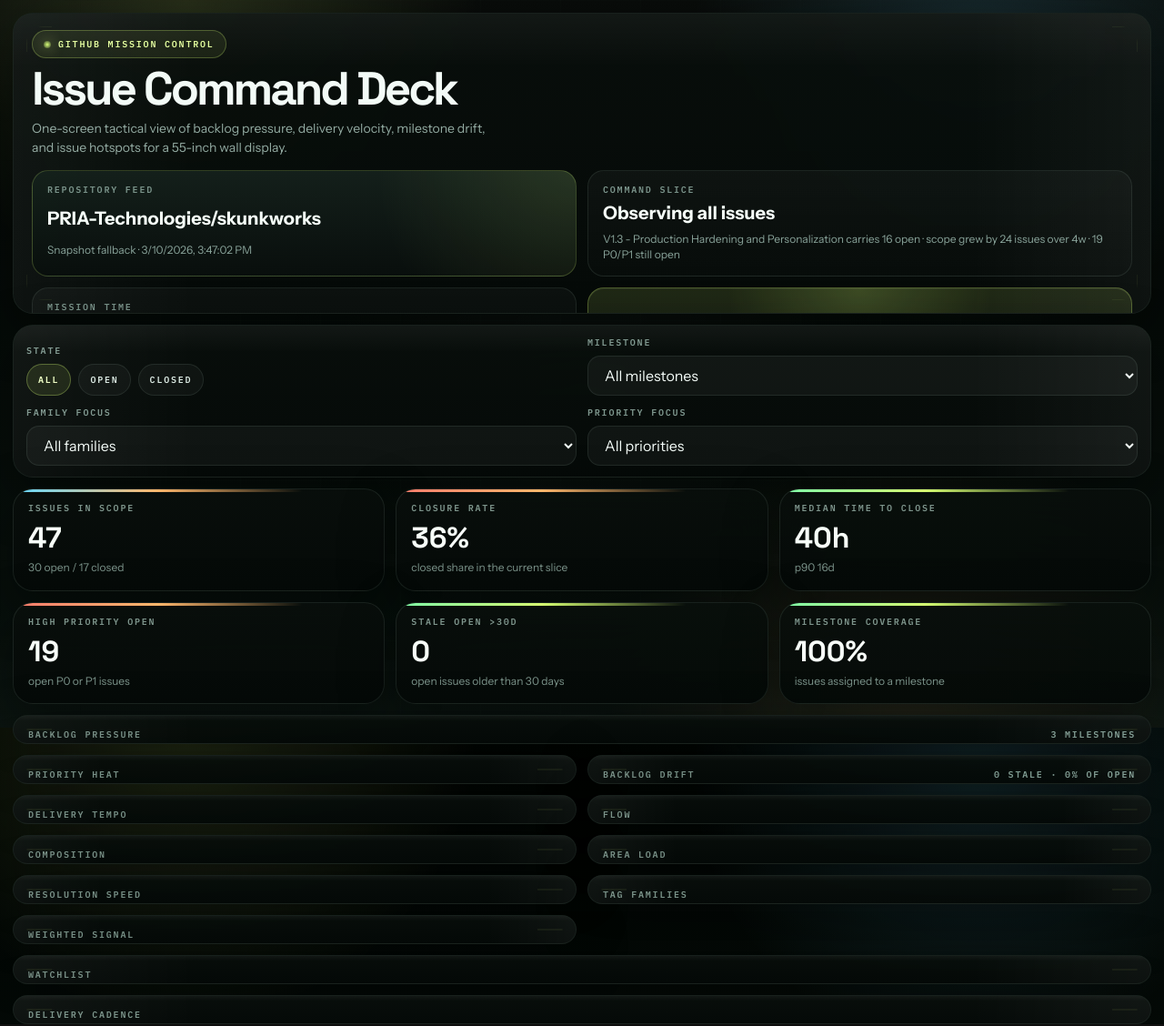
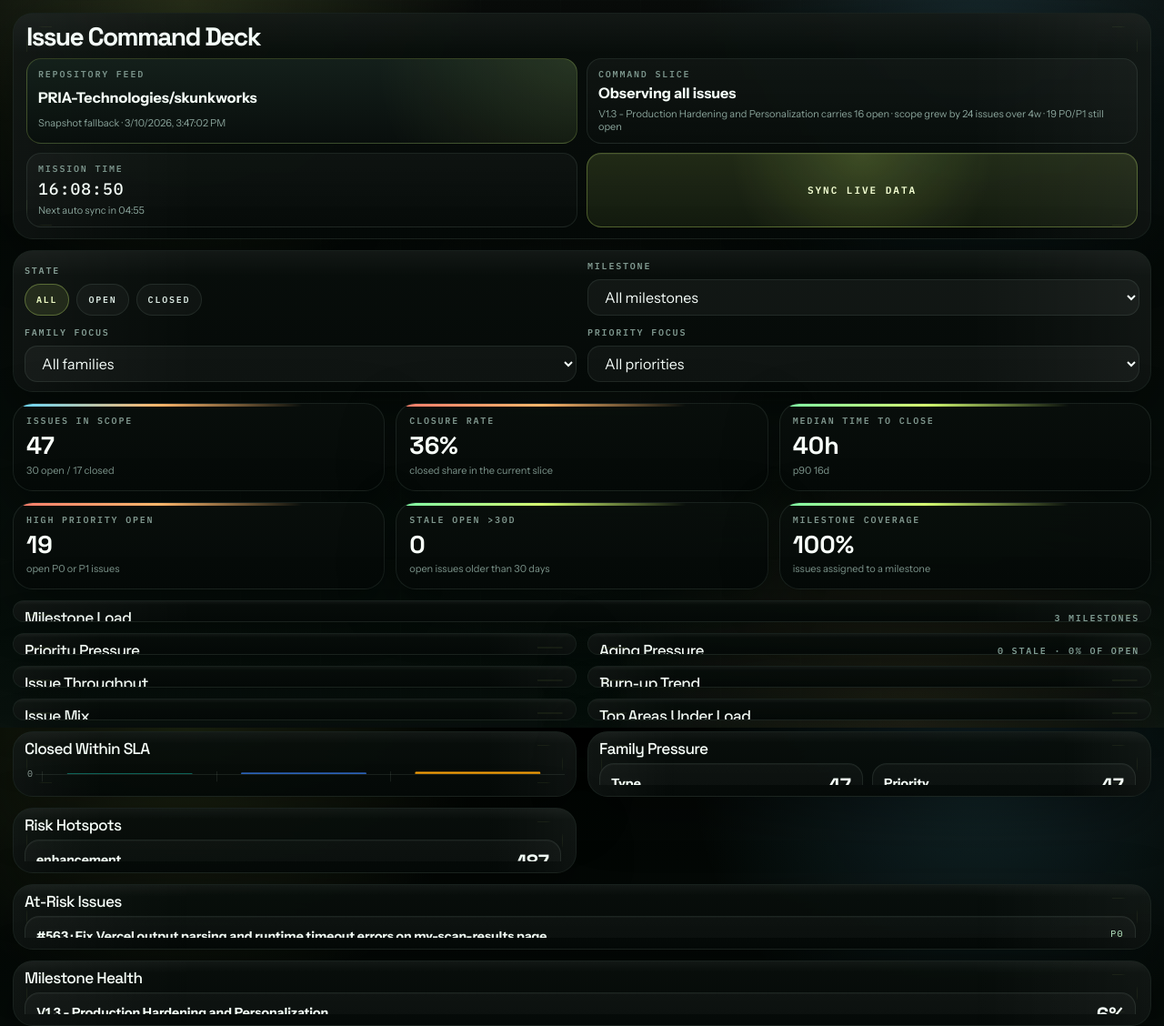
Before and after one commit to Tate5000/github-observeability-tool, a website: page index.html in a window 1280 px wide. Shown: the whole page at 91% size. Drawn offline with Linux system fonts and the light colour scheme; no server answers.

Commit message:
Tighten dashboard headers and reclaim chart space

```diff
--- a/index.html
+++ b/index.html
@@ -143,16 +143,15 @@
 
       .command-header {
         display: grid;
-        grid-template-columns: minmax(320px, 1.08fr) minmax(0, 1.92fr);
-        gap: 14px;
-        padding: 18px 20px;
+        grid-template-columns: minmax(280px, 0.9fr) minmax(0, 2.1fr);
+        gap: 10px;
+        padding: 12px 14px;
       }
 
       .eyebrow,
       .status-label,
       .filter-label,
       .metric-label,
-      .panel-kicker,
       .badge,
       .pill,
       .panel-meta {
@@ -164,57 +163,27 @@
       }
 
       .brand-block {
-        display: grid;
-        gap: 10px;
-        align-content: center;
-      }
-
-      .eyebrow {
-        display: inline-flex;
+        min-width: 0;
+        display: flex;
         align-items: center;
-        gap: 8px;
-        width: fit-content;
-        padding: 8px 12px;
-        border-radius: 999px;
-        border: 1px solid rgba(214, 255, 114, 0.26);
-        background: rgba(214, 255, 114, 0.08);
-        color: #e4ff9d;
-      }
-
-      .eyebrow::before {
-        content: "";
-        width: 8px;
-        height: 8px;
-        border-radius: 50%;
-        background: radial-gradient(circle, #d6ff72 0%, rgba(214, 255, 114, 0.3) 72%);
-        box-shadow: 0 0 14px rgba(214, 255, 114, 0.52);
       }
 
       .headline {
-        display: grid;
-        gap: 10px;
+        min-width: 0;
       }
 
       h1 {
         margin: 0;
         font-family: "Space Grotesk", sans-serif;
-        font-size: clamp(34px, 4vw, 56px);
-        line-height: 0.92;
+        font-size: clamp(24px, 2.2vw, 36px);
+        line-height: 0.96;
         letter-spacing: -0.06em;
-      }
-
-      .command-copy {
-        margin: 0;
-        max-width: 56ch;
-        font-size: 14px;
-        line-height: 1.5;
-        color: #93aba2;
       }
 
       .status-bank {
         display: grid;
         grid-template-columns: repeat(4, minmax(0, 1fr));
-        gap: 12px;
+        gap: 10px;
         min-width: 0;
       }
 
@@ -222,9 +191,9 @@
         position: relative;
         min-width: 0;
         display: grid;
-        gap: 8px;
-        padding: 14px 16px;
-        border-radius: 18px;
+        gap: 6px;
+        padding: 10px 12px;
+        border-radius: 16px;
         border: 1px solid var(--line);
         background: linear-gradient(180deg, rgba(255, 255, 255, 0.035), rgba(255, 255, 255, 0.012));
       }
@@ -242,31 +211,31 @@
 
       .status-value {
         min-width: 0;
-        font-size: 20px;
+        font-size: 16px;
         font-weight: 700;
-        line-height: 1.15;
+        line-height: 1.1;
         color: #f6fff9;
       }
 
       .status-value.mono {
         font-family: "IBM Plex Mono", monospace;
-        font-size: clamp(20px, 1.9vw, 28px);
+        font-size: clamp(16px, 1.4vw, 22px);
         font-weight: 500;
         letter-spacing: 0.06em;
       }
 
       .status-sub {
         min-width: 0;
-        font-size: 12px;
-        line-height: 1.45;
+        font-size: 11px;
+        line-height: 1.35;
         color: #89a39a;
       }
 
       .action-button {
         appearance: none;
         border: 1px solid rgba(214, 255, 114, 0.28);
-        border-radius: 18px;
-        padding: 14px 16px;
+        border-radius: 16px;
+        padding: 10px 14px;
         cursor: pointer;
         font-family: "IBM Plex Mono", monospace;
         font-size: 11px;
@@ -294,7 +263,7 @@
       }
 
       .filters {
-        padding: 12px 14px;
+        padding: 10px 12px;
       }
 
       .filter-grid {
@@ -342,7 +311,7 @@
 
       select {
         width: 100%;
-        height: 44px;
+        height: 40px;
         padding: 0 14px;
         border-radius: 14px;
         border: 1px solid var(--line);
@@ -357,7 +326,7 @@
       }
 
       .metric-card {
-        padding: 14px 16px 16px;
+        padding: 12px 14px 14px;
         isolation: isolate;
       }
 
@@ -388,18 +357,18 @@
       }
 
       .metric-value {
-        margin-top: 10px;
+        margin-top: 8px;
         font-family: "Space Grotesk", sans-serif;
-        font-size: clamp(28px, 2.5vw, 40px);
+        font-size: clamp(24px, 2.1vw, 34px);
         font-weight: 700;
         line-height: 1;
         color: #f8fff9;
       }
 
       .metric-sub {
-        margin-top: 8px;
-        font-size: 12px;
-        line-height: 1.45;
+        margin-top: 6px;
+        font-size: 11px;
+        line-height: 1.35;
         color: #7c948b;
       }
 
@@ -432,39 +401,27 @@
         min-height: 0;
         display: flex;
         flex-direction: column;
-        padding: 14px 16px 16px;
+        padding: 10px 12px 12px;
       }
 
       .panel-head {
         display: flex;
         justify-content: space-between;
-        gap: 12px;
-        align-items: flex-start;
-        margin-bottom: 12px;
+        gap: 10px;
+        align-items: center;
+        margin-bottom: 6px;
       }
 
       .panel-head > div:first-child {
         min-width: 0;
       }
 
-      .panel-kicker {
-        color: #7a9389;
-      }
-
       .panel-title {
-        margin-top: 6px;
         font-family: "Space Grotesk", sans-serif;
-        font-size: clamp(20px, 2vw, 28px);
+        font-size: clamp(16px, 1.35vw, 24px);
         line-height: 1;
         letter-spacing: -0.04em;
         color: #f7fff9;
-      }
-
-      .panel-copy {
-        margin-top: 6px;
-        font-size: 12px;
-        line-height: 1.45;
-        color: #7c948b;
       }
 
       .panel-meta {
@@ -547,9 +504,9 @@
       .hotspot-sub,
       .list-sub,
       .milestone-sub {
-        margin-top: 6px;
-        font-size: 12px;
-        line-height: 1.45;
+        margin-top: 4px;
+        font-size: 11px;
+        line-height: 1.35;
         color: #80978f;
       }
 
@@ -646,8 +603,8 @@
         }
 
         .dashboard-grid {
-          height: calc(100vh - 460px);
-          grid-template-rows: 0.94fr 0.9fr 0.86fr 1.3fr;
+          height: calc(100vh - 332px);
+          grid-template-rows: 1fr 1fr 0.92fr 1.18fr;
         }
       }
 
@@ -721,13 +678,8 @@
     <div class="shell">
       <section class="command-header">
         <div class="brand-block">
-          <div class="eyebrow">GitHub Mission Control</div>
           <div class="headline">
             <h1>Issue Command Deck</h1>
-            <p class="command-copy">
-              One-screen tactical view of backlog pressure, delivery velocity, milestone drift, and
-              issue hotspots for a 55-inch wall display.
-            </p>
           </div>
         </div>
 
@@ -784,9 +736,7 @@
         <article class="panel span-8">
           <div class="panel-head">
             <div>
-              <div class="panel-kicker">Backlog Pressure</div>
               <div class="panel-title">Milestone Load</div>
-              <div class="panel-copy">Open versus closed issue volume by milestone in the current slice.</div>
             </div>
             <div class="panel-meta" id="milestone-meta"></div>
           </div>
@@ -798,9 +748,7 @@
         <article class="panel span-4">
           <div class="panel-head">
             <div>
-              <div class="panel-kicker">Priority Heat</div>
               <div class="panel-title">Priority Pressure</div>
-              <div class="panel-copy">Where the open and closed work is concentrating by priority.</div>
             </div>
           </div>
           <div class="chart-wrap">
@@ -811,9 +759,7 @@
         <article class="panel span-4">
           <div class="panel-head">
             <div>
-              <div class="panel-kicker">Backlog Drift</div>
               <div class="panel-title">Aging Pressure</div>
-              <div class="panel-copy">Open issue age bands so stale work stands out immediately.</div>
             </div>
             <div class="panel-meta" id="aging-meta"></div>
           </div>
@@ -825,9 +771,7 @@
         <article class="panel span-6">
           <div class="panel-head">
             <div>
-              <div class="panel-kicker">Delivery Tempo</div>
               <div class="panel-title">Issue Throughput</div>
-              <div class="panel-copy">Issues opened and closed across the last twelve weeks.</div>
             </div>
           </div>
           <div class="chart-wrap">
@@ -838,9 +782,7 @@
         <article class="panel span-6">
           <div class="panel-head">
             <div>
-              <div class="panel-kicker">Flow</div>
               <div class="panel-title">Burn-up Trend</div>
-              <div class="panel-copy">Total scope, completed scope, and remaining backlog across the last twelve weeks.</div>
             </div>
           </div>
           <div class="chart-wrap">
@@ -851,9 +793,7 @@
         <article class="panel span-4">
           <div class="panel-head">
             <div>
-              <div class="panel-kicker">Composition</div>
               <div class="panel-title">Issue Mix</div>
-              <div class="panel-copy">How the current slice breaks across bugs, enhancements, docs, and support.</div>
             </div>
           </div>
           <div class="chart-wrap">
@@ -864,9 +804,7 @@
         <article class="panel span-4">
           <div class="panel-head">
             <div>
-              <div class="panel-kicker">Area Load</div>
               <div class="panel-title">Top Areas Under Load</div>
-              <div class="panel-copy">Area labels carrying the most open work right now.</div>
             </div>
           </div>
           <div class="chart-wrap">
@@ -877,9 +815,7 @@
         <article class="panel span-4">
           <div class="panel-head">
             <div>
-              <div class="panel-kicker">Resolution Speed</div>
               <div class="panel-title">Closed Within SLA</div>
-              <div class="panel-copy">Closed tickets that resolved within 24 hours, 7 days, and 30 days.</div>
             </div>
           </div>
           <div class="chart-wrap">
@@ -890,9 +826,7 @@
         <article class="panel span-4">
           <div class="panel-head">
             <div>
-              <div class="panel-kicker">Tag Families</div>
               <div class="panel-title">Family Pressure</div>
-              <div class="panel-copy">Pressure by label family with the hottest tag inside each band.</div>
             </div>
           </div>
           <div class="scroll-pane" id="family-pressure" data-auto-scroll="family-pressure"></div>
@@ -901,9 +835,7 @@
         <article class="panel span-4">
           <div class="panel-head">
             <div>
-              <div class="panel-kicker">Weighted Signal</div>
               <div class="panel-title">Risk Hotspots</div>
-              <div class="panel-copy">Labels with the most pressure from open bugs and high-priority work.</div>
             </div>
           </div>
           <div class="scroll-pane hotspot-list" id="hotspots" data-auto-scroll="hotspots"></div>
@@ -912,9 +844,7 @@
         <article class="panel span-8">
           <div class="panel-head">
             <div>
-              <div class="panel-kicker">Watchlist</div>
               <div class="panel-title">At-Risk Issues</div>
-              <div class="panel-copy">Open issues that should be watched first based on priority, bug status, and age.</div>
             </div>
           </div>
           <div class="scroll-pane risk-list" id="risk-list" data-auto-scroll="risk-list"></div>
@@ -923,9 +853,7 @@
         <article class="panel span-8">
           <div class="panel-head">
             <div>
-              <div class="panel-kicker">Delivery Cadence</div>
               <div class="panel-title">Milestone Health</div>
-              <div class="panel-copy">Completion status and backlog mix for every milestone in the current slice.</div>
             </div>
           </div>
           <div class="scroll-pane milestone-list" id="milestone-health" data-auto-scroll="milestone-health"></div>
```
